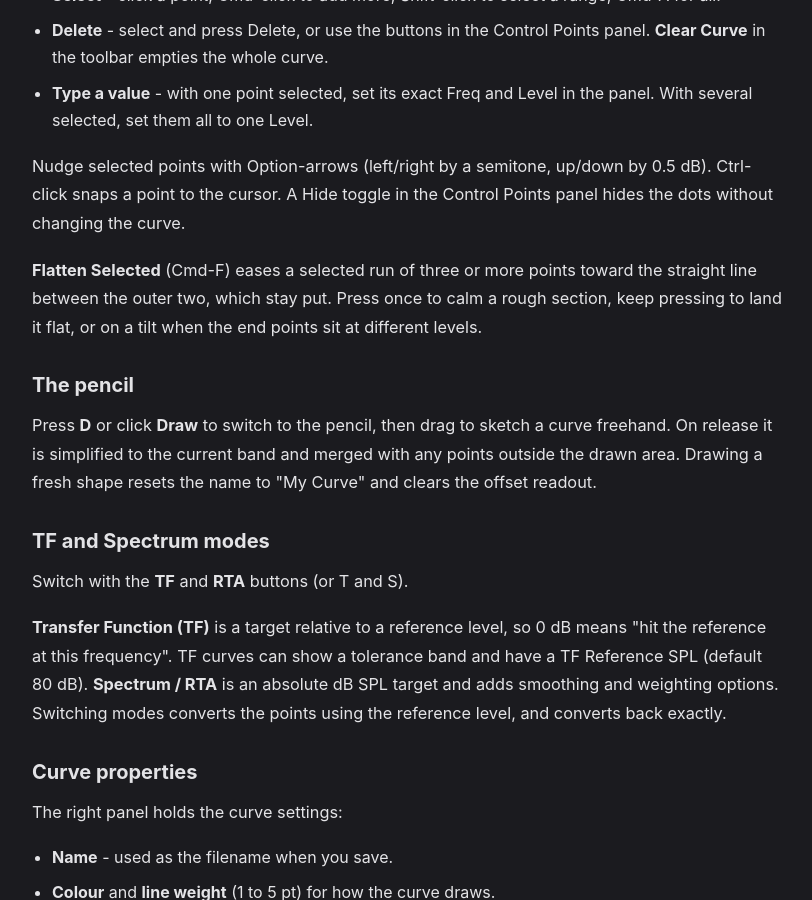
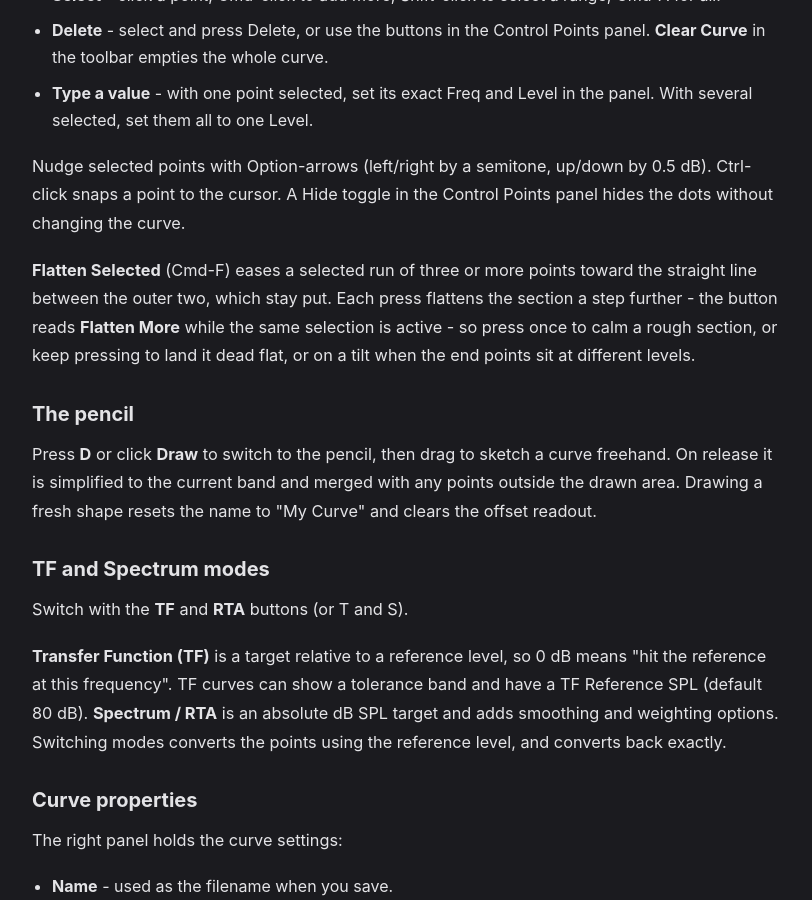
Before and after one commit to BSKapps/bskapps.github.io, a Jekyll site: the page built from articles/target-trace-guide/index.html, in a window 1280 px wide and 900 px high, scrolled down 666 px. Shown: the whole window, without its empty margins (232-1044 px from the left). Built offline with Jekyll 4.4.1, drawn with Linux system fonts in a browser that asks for light colours.

Commit message:
Target Trace guide: flatten steps over repeated presses

```diff
--- a/_data/guides/target-trace-guide.json
+++ b/_data/guides/target-trace-guide.json
@@ -62,7 +62,7 @@
         },
         {
           "type": "paragraph",
-          "text": "**Flatten Selected** (Cmd-F) eases a selected run of three or more points toward the straight line between the outer two, which stay put. Press once to calm a rough section, keep pressing to land it flat, or on a tilt when the end points sit at different levels."
+          "text": "**Flatten Selected** (Cmd-F) eases a selected run of three or more points toward the straight line between the outer two, which stay put. Each press flattens the section a step further - the button reads **Flatten More** while the same selection is active - so press once to calm a rough section, or keep pressing to land it dead flat, or on a tilt when the end points sit at different levels."
         }
       ]
     },
```
